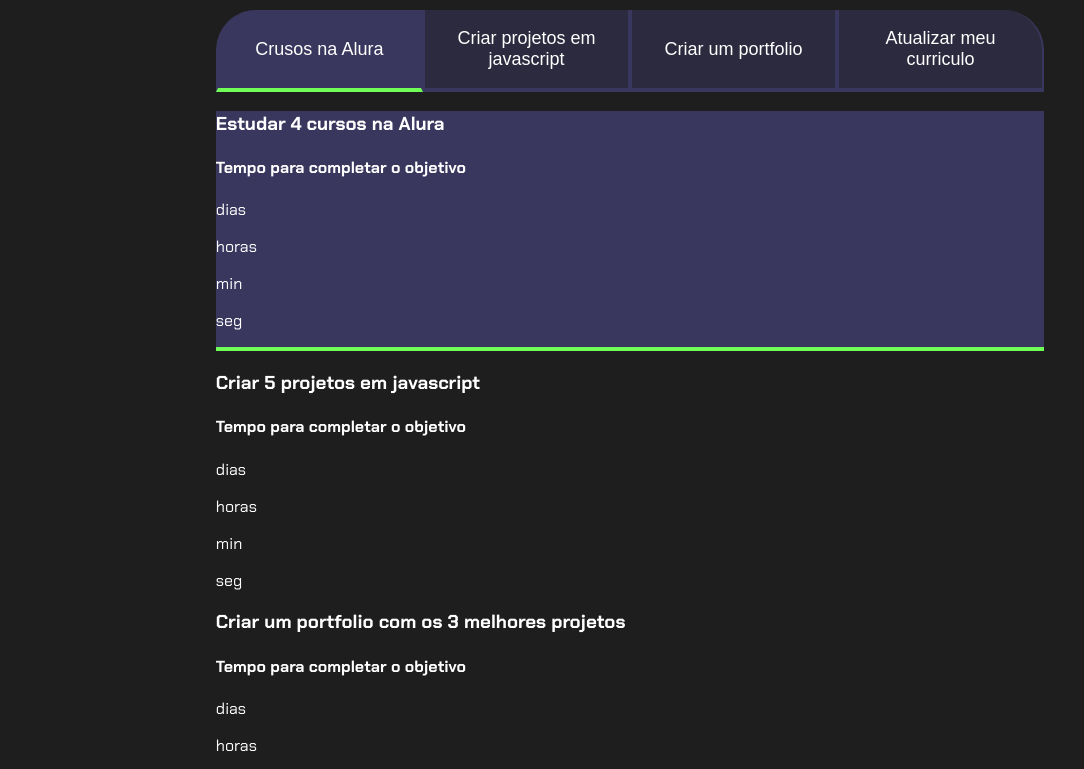
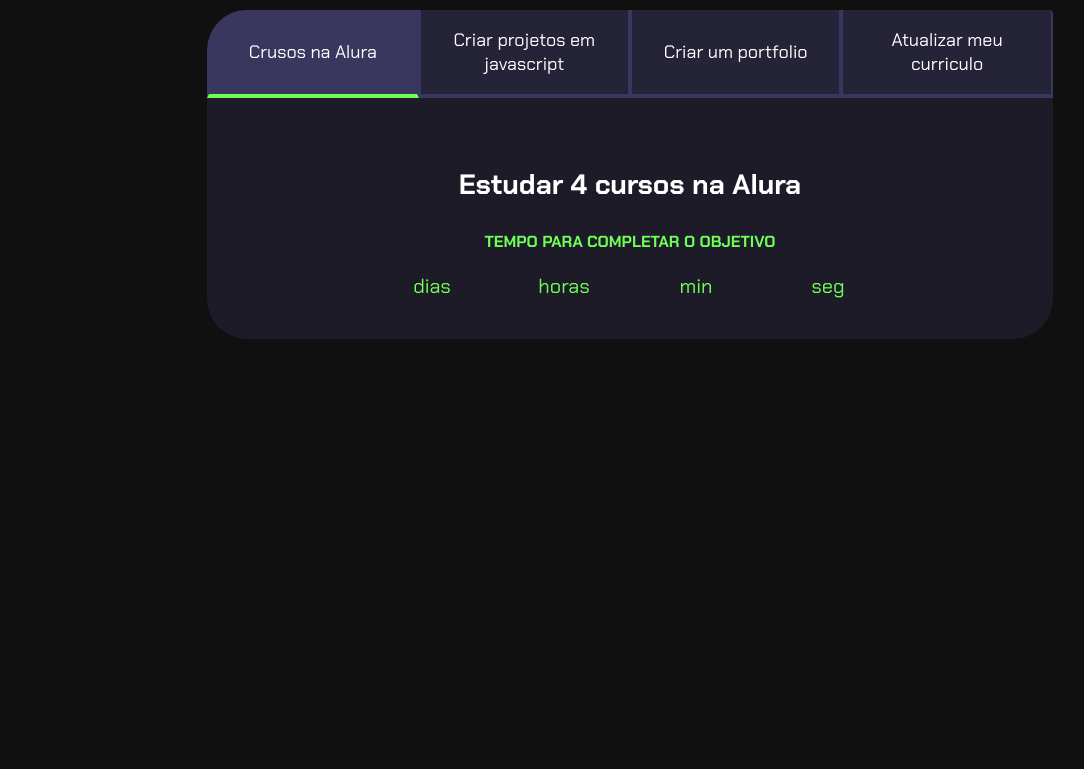
Before and after one commit to Notlinml/protipo, a plain HTML site: page index.html in a window 1280 px wide. Shown: the part 93-862 px from the top of the page, without its empty margins (10-1094 px from the left). After the commit the page ends 800 px from the top, so only its background shows below. Drawn offline with Linux system fonts and the light colour scheme; a script that the page names is missing.

Commit message:
Atualizar o style.css

```diff
--- a/style.css
+++ b/style.css
@@ -1,22 +1,21 @@
 @import url('https://fonts.googleapis.com/css2?family=Chakra+Petch:wght@400;700&display=swap');
 
 :root {
-    --cor-de-fundo: #1E1E1E;
-    --verde: #6FFF57;
-    --branco: #FFFFFF;
-    --botao-ativo: #3A375E;
+  --cor-de-fundo:#101010;
+  --verde:#6fff57;
+  --branco: #ffffff;
+  --botao-ativo:#3a375e;
   --botao-inativo: rgba(58, 55, 94, 0.5);
-    --texto-fundo: rgba(58, 55, 94, 0.3);
+  --texto-fundo:rgba(58, 55, 94, 0.3);
 }
 
 body {
   background-color: var(--cor-de-fundo);
   color: var(--branco);
-    font-family: 'Chakra Petch', sans-serif;
+  font-family: "Chakra Petch", sans-serif;
 }
 
-
-.conteudo-principal {
+.conteudo-principal{
   display: flex;
   flex-direction: column;
   justify-content: center;
@@ -26,18 +25,18 @@ body {
   margin: 0 auto;
 }
 
-.titulo-principal {
+.titulo-principal{
   text-align: left;
   width: 100%;
   font-size: 32px;
 }
 
-.titulo-principal span {
+.titulo-principal span{
   color: var(--verde);
 }
 
-.botao {
-    font-family: "Crakra Petch", sans-serif;
+.botao{
+  font-family: 'Chakra Petch', sans-serif;
   background-color: var(--botao-inativo);
   color: var(--branco);
   display: flex;
@@ -52,29 +51,76 @@ body {
   border-top: none;
 }
 
-.botao:first-child {
+.botao:first-child{
   border-radius: 40px 40px 0 0;
 }
 
-.botoes {
+.botoes{
   display: block;
 }
 
-
-@media screen and (min-width: 768px) {
-    .botoes {
-        display: flex;
-    }
-
-    .botao:first-child {
-        border-radius: 40px 0 0 0;
-    }
-
-    .botao:last-child {
-        border-radius: 0 40px 0 0;
-    }
-}
-.ativo{
+.botao.ativo{
   background-color: var(--botao-ativo);
   border-bottom: 4px solid var(--verde);
 }
+
+.abas-textos{
+  background-color: var(--texto-fundo);
+  padding: 40px;
+  border-radius: 0 0 40px 40px;
+}
+
+.aba-conteudo.ativo{
+  display: block;
+}
+
+.aba-conteudo{
+  display: none;
+}
+
+.aba-conteudo-titulo-principal{
+  font-size: 28px;
+  text-align: center;
+}
+
+.aba-conteudo-titulo-secundario{
+  text-align: center;
+  color: var(--verde);
+  text-transform: uppercase;
+}
+
+.contador{
+  display: flex;
+  justify-content: center;
+  flex-wrap: wrap;
+}
+.contador-digito{
+  padding: 0 16px;
+  text-align: center;
+  min-width: 100px;
+}
+
+.contador-digito-numero{
+  font-size: 80px;
+  margin: 0;
+
+}
+
+.contador-digito-texto{
+  color: var(--verde);
+  font-size: 20px;
+  margin: 0;
+
+}
+
+@media screen and (min-width: 768px) {
+  .botoes{
+    display: flex;
+  }
+  .botao:first-child{
+    border-radius: 40px 0 0 0;
+  }
+  .botao:last-child{
+    border-radius: 0 4px 0 0;
+  }
+}
```
Lines whose indentation alone changed are shown as unchanged.
